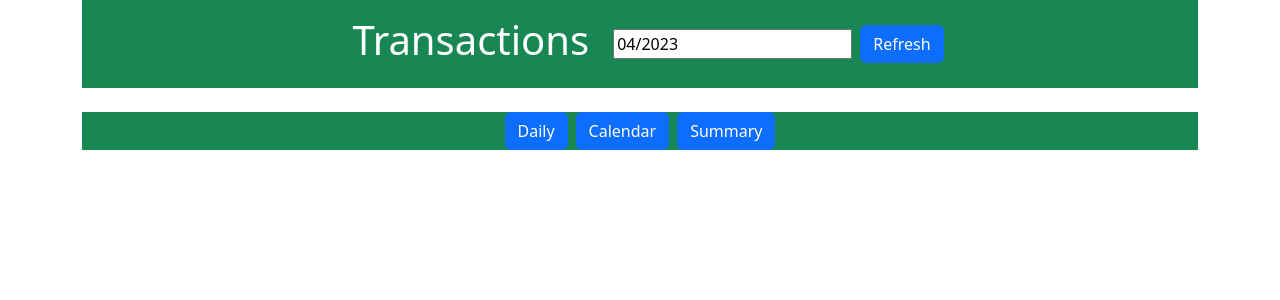
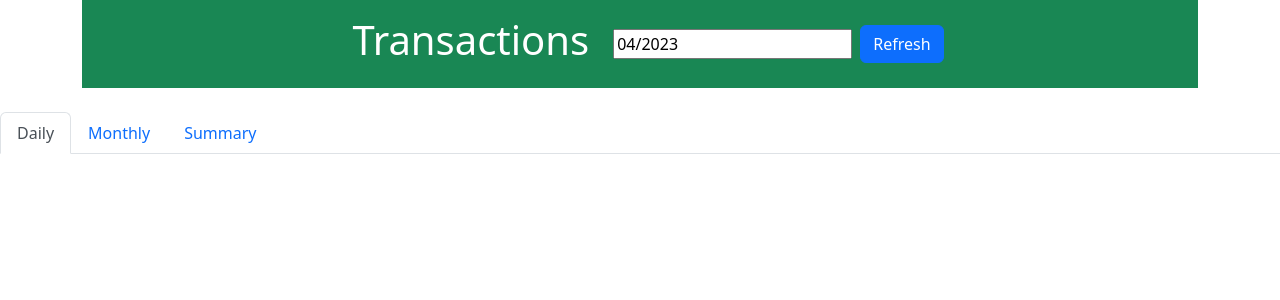
Before and after one commit to CS322-SP23/Cash_Crusher, a React (Create React App) app in the folder cash_crusher_rjs/: page / in a window 1280 px wide. Shown: the top 300 px of the page. Built offline with nearby package versions, Linux system fonts and the light colour scheme.

Commit message:
Commit with Daily, Monthly and Summary tabs from Selyn Branch

```diff
--- a/cash_crusher_rjs/src/App.js
+++ b/cash_crusher_rjs/src/App.js
@@ -19,11 +19,6 @@ function App() {
         />
         <Button variant="primary">Refresh</Button>
       </Stack>
-      <Stack direction="horizontal" gap="2" className="mb-4 justify-content-center bg-success">
-        <Button variant="primary">Daily</Button>
-        <Button variant="primary">Calendar</Button>
-        <Button variant="primary">Summary</Button>
-      </Stack>
     </Container>
   );
 }
--- /dev/null
+++ b/cash_crusher_rjs/src/Selyn_Branch.js
@@ -0,0 +1,19 @@
+import Nav from 'react-bootstrap/Nav';
+function TabsExample() {
+  return (
+    <Nav variant="tabs" defaultActiveKey="/home">
+      <Nav.Item>
+        <Nav.Link href="/home">Daily</Nav.Link>
+      </Nav.Item>
+      <Nav.Item>
+        <Nav.Link eventKey="link-1">Monthly</Nav.Link>
+      </Nav.Item>
+      <Nav.Item>
+        <Nav.Link eventKey="Summary" Summary>
+          Summary
+        </Nav.Link>
+      </Nav.Item>
+    </Nav>
+  );
+}
+export default TabsExample;
--- a/cash_crusher_rjs/src/index.js
+++ b/cash_crusher_rjs/src/index.js
@@ -2,10 +2,11 @@ import React from 'react';
 import ReactDOM from 'react-dom/client';
 import App from './App';
 import 'bootstrap/dist/css/bootstrap.min.css';
-
+import TabsExample from './Selyn_Branch';
 const root = ReactDOM.createRoot(document.getElementById('root'));
 root.render(
   <React.StrictMode>
     <App />
+    <TabsExample />
   </React.StrictMode>
 );
```
